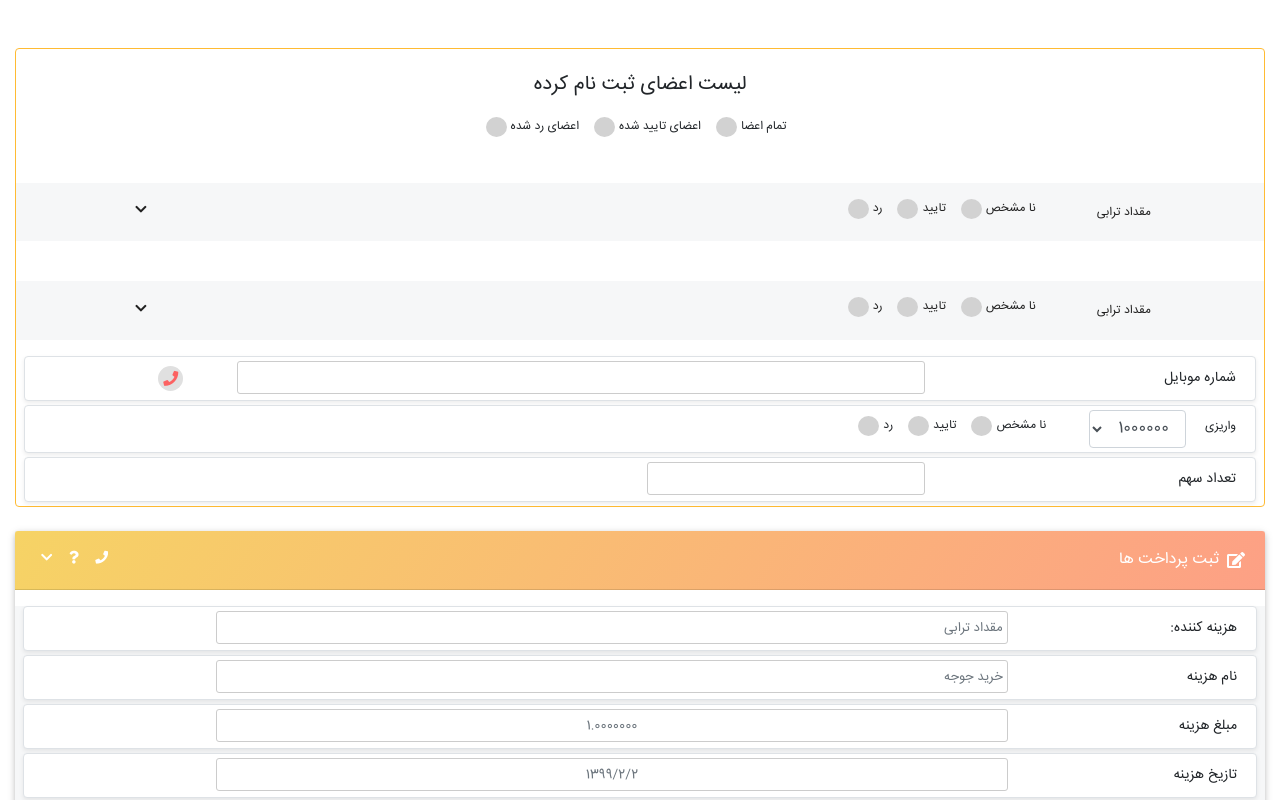
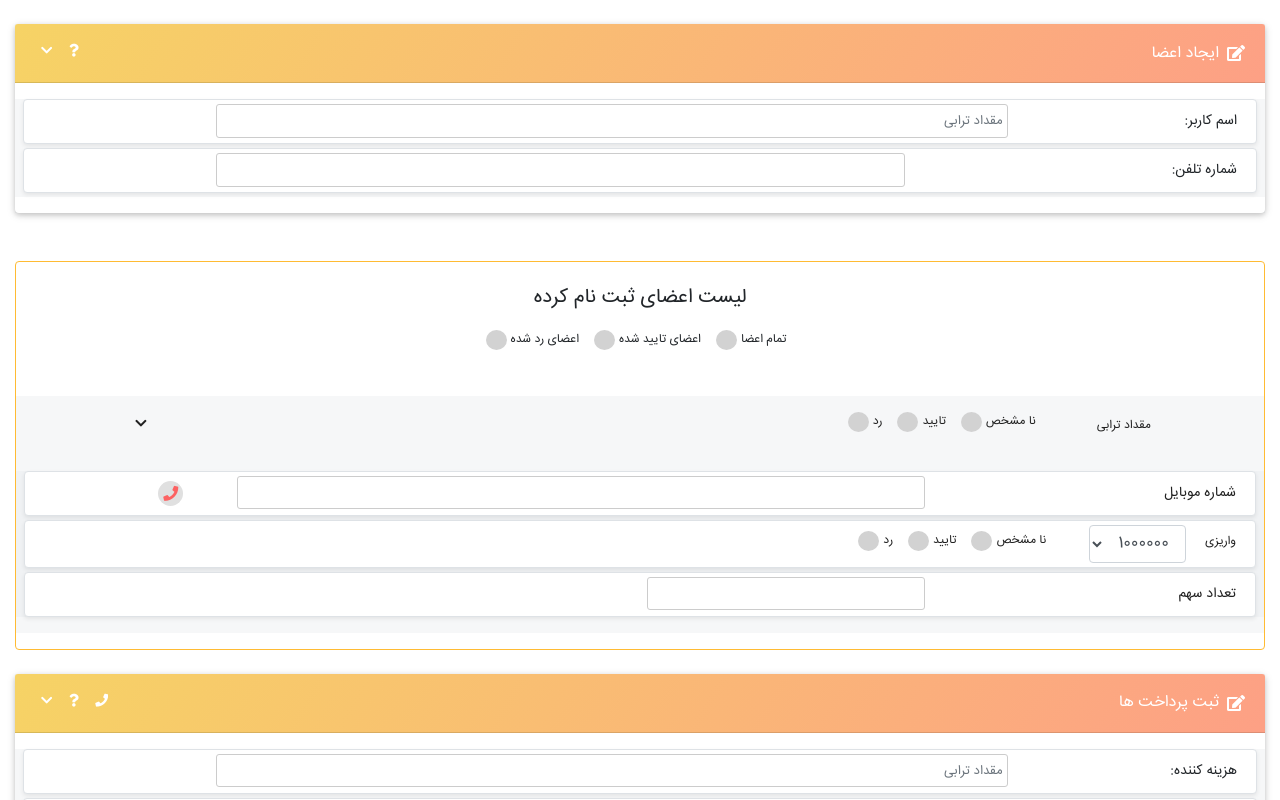
Before and after one commit to elm98/vamilon, a plain HTML site: page PROJECT_dongi/Creat_Member.html in a window 1280 px wide. Shown: the top 800 px of the page. Drawn offline with Linux system fonts and the light colour scheme.

Commit message:
creat user

```diff
--- a/PROJECT_dongi/Creat_Member.html
+++ b/PROJECT_dongi/Creat_Member.html
@@ -44,6 +44,69 @@
 
 <main role="main" class="container-fluid">
 
+    <div id="accordion" class="mb-3   bg-card  mt-4 ">
+        <div class="card">
+            <div class="card-header  sunny-morning-gradient  text-white  py-0" id="headingOne">
+                <h6 class="mb-0   d-flex  justify-content-between">
+                    <div class="d-flex align-items-center"><i class="fas fa-edit   pl-2"></i>   ایجاد اعضا
+                    </div>
+                    <div>
+
+
+                        <button type="button" class="btn    p-0  shadow-none  text-white waves-effect waves-light" data-toggle="modal" data-target="#modalPush" title="Tooltip on top">
+                            <i class="fa fa-question"></i>
+                        </button>
+                        <button class="btn btn-link text-white  px-0 waves-effect waves-light" data-toggle="collapse" data-target="#fouew" aria-expanded="true" aria-controls="collapsefive">
+                            <i class="fa fa-chevron-down"></i>
+                        </button>
+
+
+                    </div>
+                </h6>
+            </div>
+
+            <div id="fouew" class="collapse show  bg-card  my-3" aria-labelledby="headingOne" data-parent="#accordion">
+
+
+
+
+                <div class="d-flex  mb-1  py-1 mt-0  mx-2  d-flex  shadow-sm  bg-white rounded  border">
+
+                    <div class="col-12   text-right">
+                        <div class="row">
+                            <label for="inputPassword" class="col-2 col-form-label text-nowrap   mr-1  ml-3 fontsize">اسم کاربر:</label>
+                            <div class="col-8">
+                                <input type="password" class="form-control  text-dark  mr-2" placeholder="مقداد ترابی" id="inputPassword">
+                            </div>
+
+                        </div>
+                    </div>
+                </div>
+
+
+                <div class="d-flex  mb-1  py-1 mt-0  mx-2  d-flex   shadow-sm  bg-white rounded  border">
+
+                    <div class="col-12   text-right">
+                        <div class="row">
+                            <label for="inputPassword" class="col-3 col-form-label text-nowrap    mr-1  ml-3 fontsize">  شماره تلفن:</label>
+                            <div class="col-7">
+                                <input type="password" class="form-control   mr-2  text-dark" placeholder=" " id="inputPassword">
+                            </div>
+
+                        </div>
+                    </div>
+                </div>
+
+
+
+
+            </div>
+
+
+        </div>
+
+    </div>
+
 
 
     <div class="card     border-warning   mt-5">
@@ -81,62 +144,62 @@
             </div>
         </div>
 
-        <div id="accordion" class="mb-3  bg-card  mt-4 text-dark">
+<!--        <div id="accordion" class="mb-3  bg-card  mt-4 text-dark">-->
 
 
-            <div class="row text-dark py-0 px-2" id="headingOne">
+<!--            <div class="row text-dark py-0 px-2" id="headingOne">-->
 
-                <div class="col-10  d-flex align-items-center">
-                    <label for="inputPassword" class="col-2 col-form-label text-nowrap    mr-1  ml-3 font" >مقداد ترابی</label>
-                    <div class="col-11   d-flex align-items-center font" >
+<!--                <div class="col-10  d-flex align-items-center">-->
+<!--                    <label for="inputPassword" class="col-2 col-form-label text-nowrap    mr-1  ml-3 font" >مقداد ترابی</label>-->
+<!--                    <div class="col-11   d-flex align-items-center font" >-->
 
-                        <label class="containercheck">نا مشخص<input type="radio" name="radio">
-                            <span class="checkmark"></span>
-                        </label>
-                        <label class="containercheck">تایید<input type="radio" name="radio">
-                            <span class="checkmark"></span>
-                        </label><label class="containercheck">رد<input type="radio" name="radio">
-                        <span class="checkmark"></span>
-                    </label>
-                    </div></div>
-                <div class="col-1">
+<!--                        <label class="containercheck">نا مشخص<input type="radio" name="radio">-->
+<!--                            <span class="checkmark"></span>-->
+<!--                        </label>-->
+<!--                        <label class="containercheck">تایید<input type="radio" name="radio">-->
+<!--                            <span class="checkmark"></span>-->
+<!--                        </label><label class="containercheck">رد<input type="radio" name="radio">-->
+<!--                        <span class="checkmark"></span>-->
+<!--                    </label>-->
+<!--                    </div></div>-->
+<!--                <div class="col-1">-->
 
 
 
-                    <button class="btn btn-link text-white px-0 waves-effect waves-light text-dark collapsed" data-toggle="collapse" data-target="#collapt" aria-expanded="false" aria-controls="collapt">
-                        <i class="fa fa-chevron-down"></i>
-                    </button>
+<!--                    <button class="btn btn-link text-white px-0 waves-effect waves-light text-dark collapsed" data-toggle="collapse" data-target="#collapt" aria-expanded="false" aria-controls="collapt">-->
+<!--                        <i class="fa fa-chevron-down"></i>-->
+<!--                    </button>-->
 
 
-                </div>
+<!--                </div>-->
 
-            </div>
+<!--            </div>-->
 
-            <div id="collapt" class="bg-card my-3 collapse" aria-labelledby="headingOne" data-parent="#accordion" style="">
+<!--            <div id="collapt" class="bg-card my-3 collapse" aria-labelledby="headingOne" data-parent="#accordion" style="">-->
 
 
 
 
 
-                <div class="d-flex  mb-1  py-1 mt-0  mx-2  d-flex  shadow-sm  bg-white rounded  border">
+<!--                <div class="d-flex  mb-1  py-1 mt-0  mx-2  d-flex  shadow-sm  bg-white rounded  border">-->
 
-                    <div class="col-12   text-right">
-                        <div class="row">ffffffffffffffffffff
+<!--                    <div class="col-12   text-right">-->
+<!--                        <div class="row">ffffffffffffffffffff-->
 
-                        </div>
+<!--                        </div>-->
 
 
 
-                    </div>
-                </div>
-            </div>
+<!--                    </div>-->
+<!--                </div>-->
+<!--            </div>-->
 
 
 
 
 
 
-        </div>
+<!--        </div>-->
 
         <div id="accordion" class="mb-3  bg-card  mt-4 text-dark">
 
@@ -168,31 +231,8 @@
 
             </div>
 
-            <div id="one" class="bg-card my-3 collapse" aria-labelledby="headingOne" data-parent="#accordion" style="">
+            <div id="one" class="bg-card my-3 collapse  show" aria-labelledby="headingOne" data-parent="#accordion" style="">
 
-
-
-
-
-                <div class="d-flex  mb-1  py-1 mt-0  mx-2  d-flex  shadow-sm  bg-white rounded  border">
-
-                    <div class="col-12   text-right">
-                        <div class="row">ffffffffffffffffffff
-
-                        </div>
-
-
-
-                    </div>
-                </div>
-            </div>
-
-
-
-
-
-
-        </div>
 
                 <div class="d-flex bg-white  mb-1  py-1 mt-0  mx-2  d-flex  shadow-sm   rounded  border">
 
@@ -257,6 +297,16 @@
                         </div>
                     </div>
                 </div>
+
+            </div>
+
+
+
+
+
+
+        </div>
+
 
     </div>
 
@@ -400,7 +450,7 @@
             <div class="card">
                 <div class="card-header  sunny-morning-gradient  text-white  py-0" id="headingOne">
                     <h6 class="mb-0   d-flex  justify-content-between">
-                        <div class="d-flex align-items-center"><i class="fas fa-edit   pl-2"></i> ثبت پرداخت ها
+                        <div class="d-flex align-items-center"><i class="fas fa-edit   pl-2"></i> ثبت  اعضا
                         </div>
                         <div>
 
@@ -551,6 +601,8 @@
             </div>
 
         </div>
+
+
         <div class="modal fade" id="modalPush" tabindex="-1" role="dialog" aria-labelledby="exampleModalLabel"
              aria-hidden="true">
             <div class="modal-dialog modal-notify modal-warning" role="document">
```
Also changed, not shown: PROJECT_dongi/Creat_Event.html (+9 -9 lines). Lines whose indentation alone changed are shown as unchanged.
